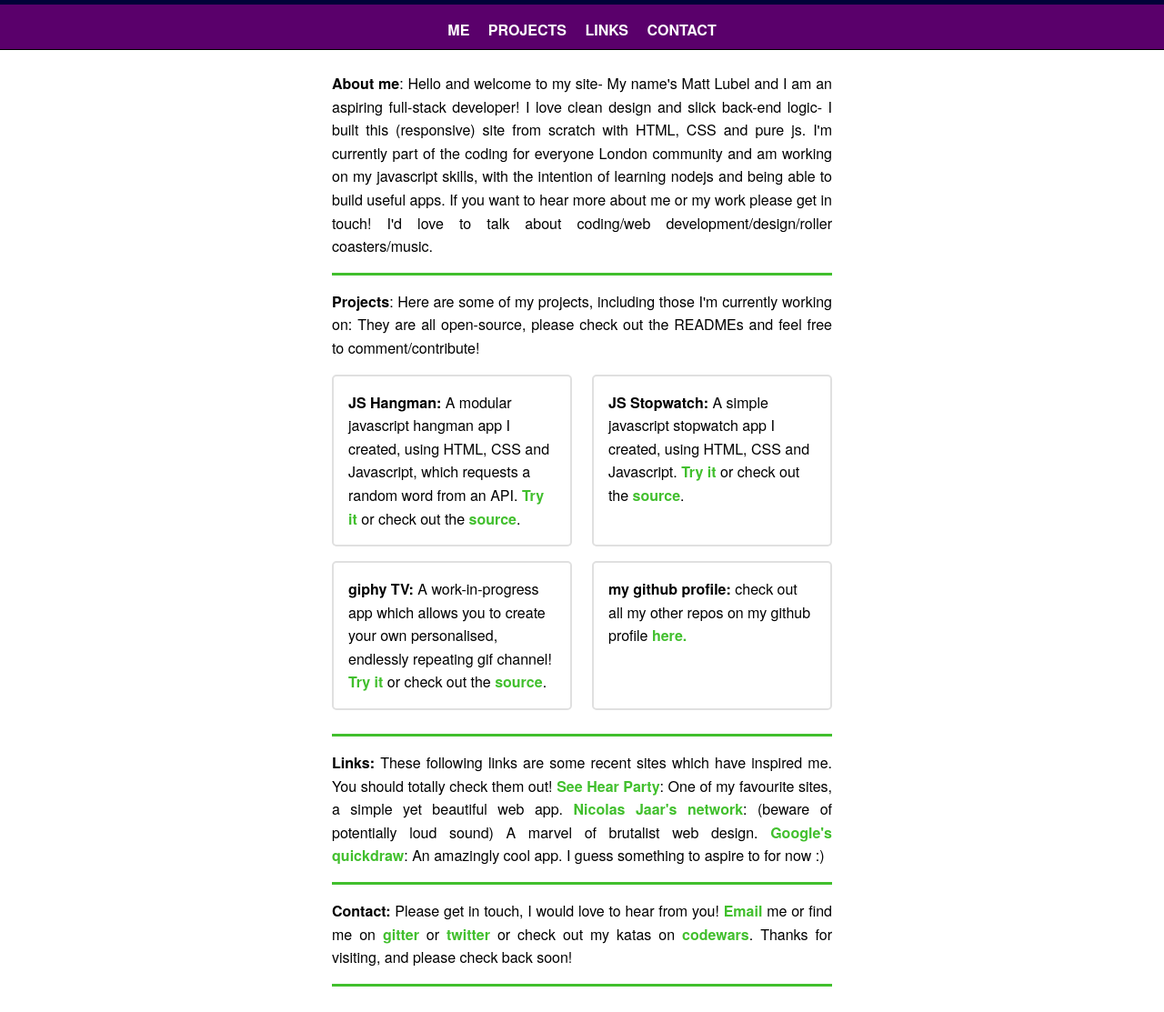
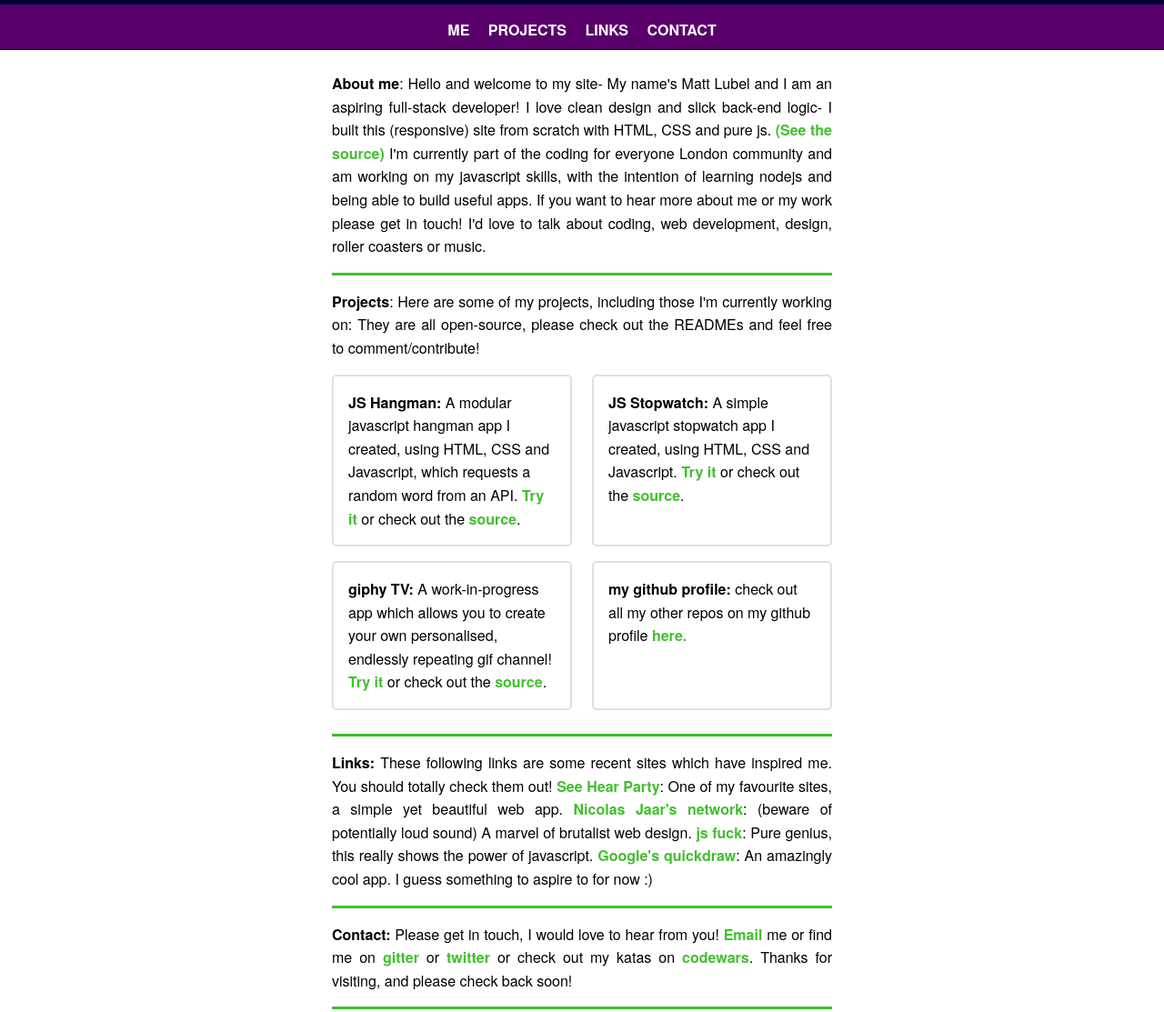
Before and after one commit to mattlub/mattlub.github.io, a plain HTML site: page index.html in a window 1280 px wide. Shown: the part 100-1213 px from the top of the page at 91% size. Drawn offline with Linux system fonts and the light colour scheme.

Commit message:
minor updates

```diff
--- a/index.html
+++ b/index.html
@@ -52,11 +52,12 @@
                 <p><span class="cool red">About me</span>: Hello and welcome to my site- My
                 name's Matt Lubel and I am an aspiring <span class="red">full-stack developer</span>!
                 I love clean design and slick back-end logic- I built this (responsive) site from scratch with HTML, CSS and pure js.
+                <a class="link" href="http://www.github.com" target="_blank">(See the source)</a>
                 I'm currently part of the coding for everyone London community and am
                 working on my javascript skills, with the intention of learning nodejs and being
                 able to build useful apps.
                 If you want to hear more about me or my work please get in touch! I'd love to talk about
-                coding/web development/design/roller coasters/music.
+                coding, web development, design, roller coasters or music.
                 </p>
             </div>
 
@@ -109,6 +110,7 @@
                 You should totally check them out!
                 <a class="link" href="http://www.seehearparty.com" target="_blank">See Hear Party</a>: One of my favourite sites, a simple yet beautiful web app.
                 <a class="link" href="http://www.other-people.network" target="_blank">Nicolas Jaar's network</a>: (beware of potentially loud sound) A marvel of brutalist web design.
+                <a class="link" href="http://www.github.com" target="_blank">js fuck</a>: Pure genius, this really shows the power of javascript.
                 <a class="link" href="https://quickdraw.withgoogle.com/" target="_blank">Google's quickdraw</a>: An amazingly cool app. I guess something to aspire to for now :)</br>
                 </p>
             </div>
--- a/main.css
+++ b/main.css
@@ -52,7 +52,6 @@ div {
     height: 50px;
     background-color: #5A006B;
     box-sizing: border-box;
-    border-top: 0px solid black;
     border-bottom: 1px solid #000000;
     -webkit-transition: all 1s ease;
     overflow-x: auto;
@@ -60,7 +59,6 @@ div {
 }
 
 .nav-container.dark {
-    background-color: #00072B;
     border-bottom: 1px solid white;
 }
 
```
Also changed, not shown: 1 other file.
